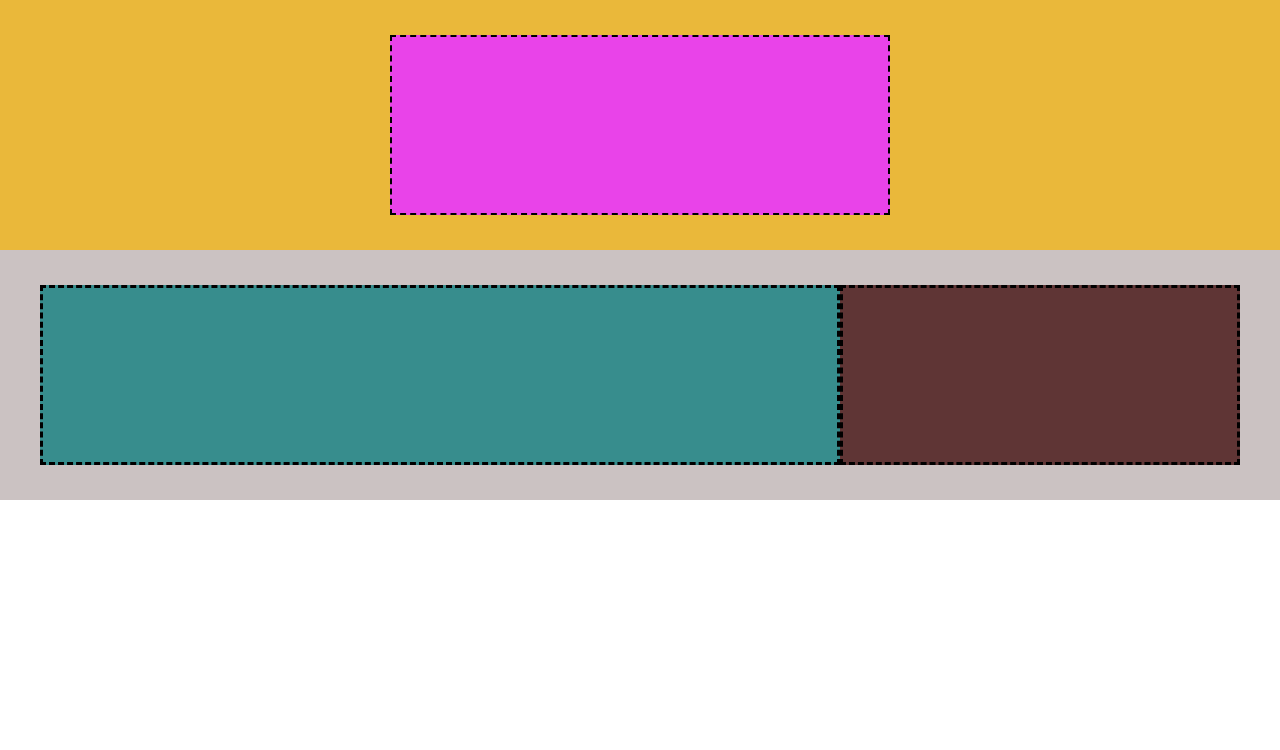
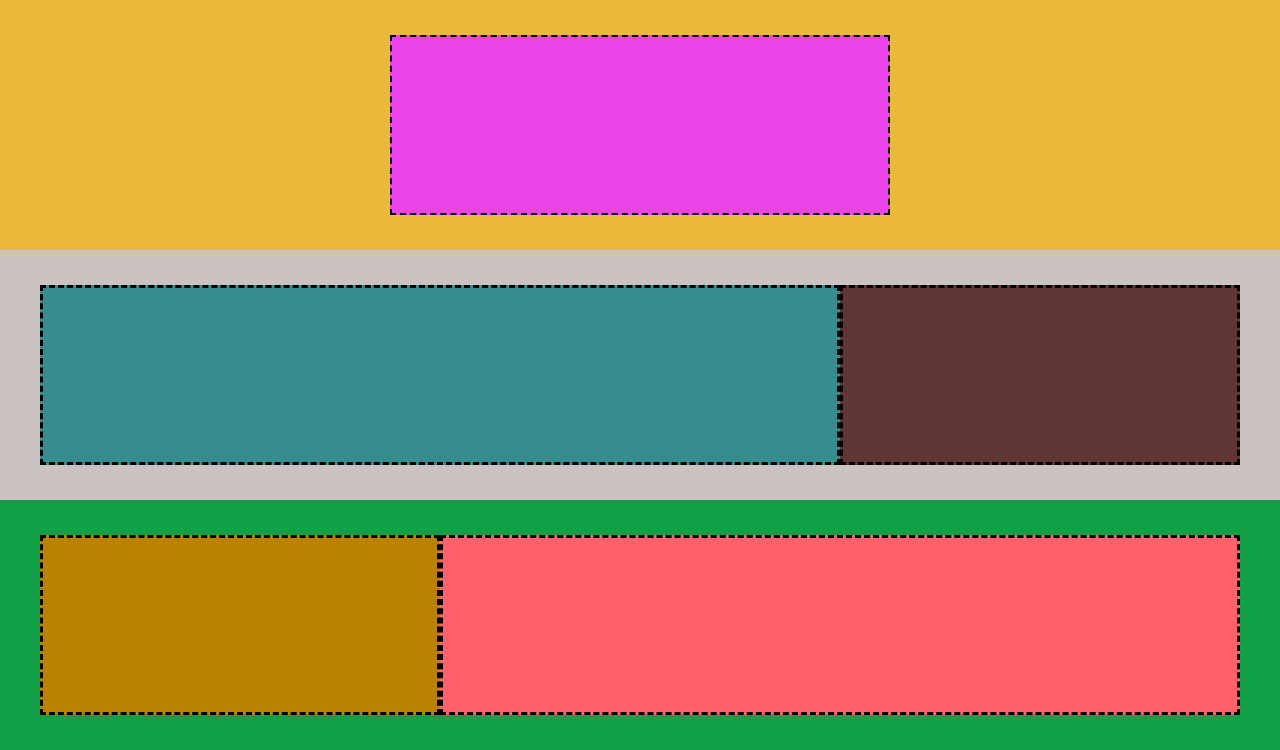
Before and after one commit to SalvatoreGiacomazzo/htmlcss-struttura-discord, a plain HTML site: page index.html in a window 1280 px wide. Shown: the part 60-810 px from the top of the page. Drawn offline with Linux system fonts and the light colour scheme.

Commit message:
added third section

```diff
--- a/index.html
+++ b/index.html
@@ -27,6 +27,11 @@
      <div class="ss-box" id="ss-box1"></div>
      <div class="ss-box" id="ss-box2"></div>
      </section>
+  <!--Third section-->
+  <section id="third-section">
+    <div class="ts-box" id="ts-box1"></div>
+    <div class="ts-box" id="ts-box2"></div>
+    </section>
 
 
 
--- a/style.css
+++ b/style.css
@@ -55,6 +55,27 @@ align-items: center;}
 width: 400px;
 border: dashed;}
 
+/*Third Section*/
+
+#third-section{height:250px;
+    background-color: rgb(18, 160, 70);
+    display: flex;
+    justify-content: center;
+    align-items: center;}
+
+
+    .ts-box{height: 180px;
+        max-width: 1200px;
+    }
+
+    #ts-box1{
+        background-color: rgb(186, 130, 0);
+        width: 400px;
+        border: dashed;
+    }
+     #ts-box2{background-color: rgb(255, 97, 107);
+    width: 800px;
+    border: dashed;}
 
 
 
```
